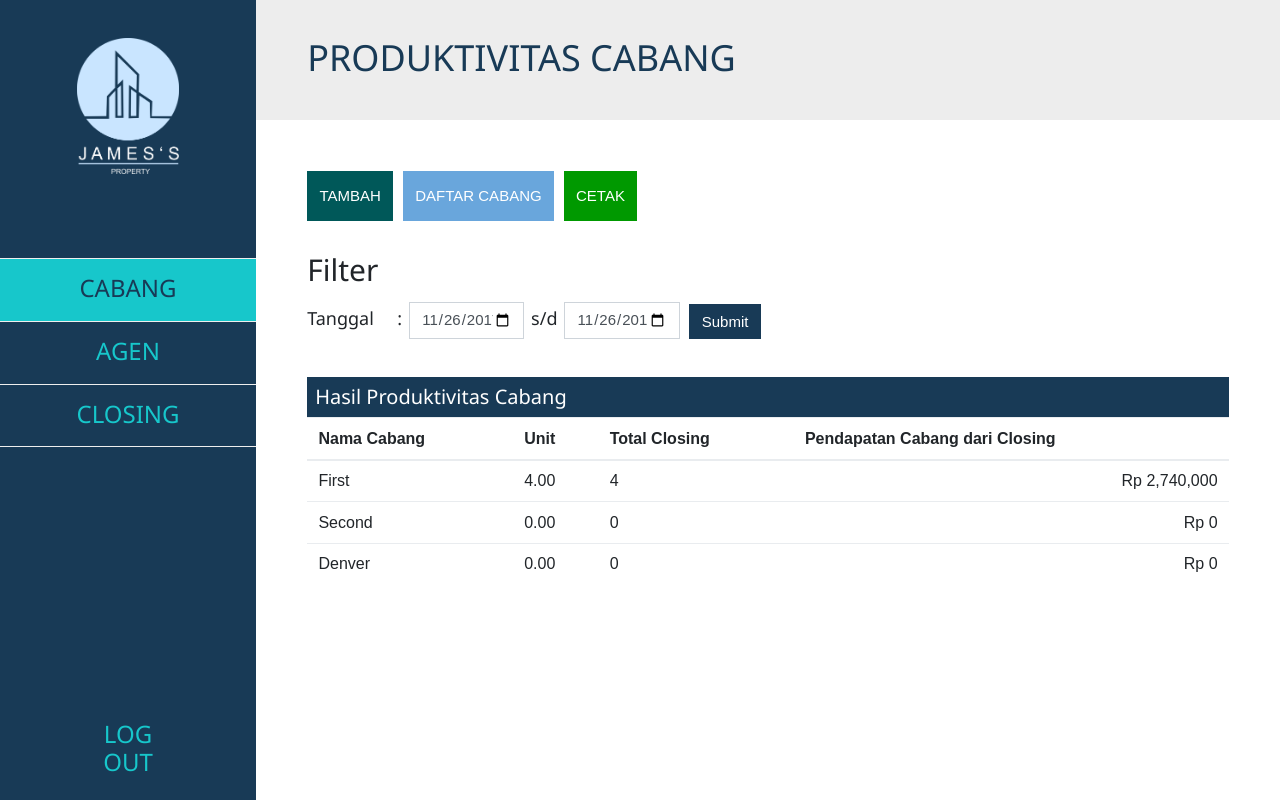
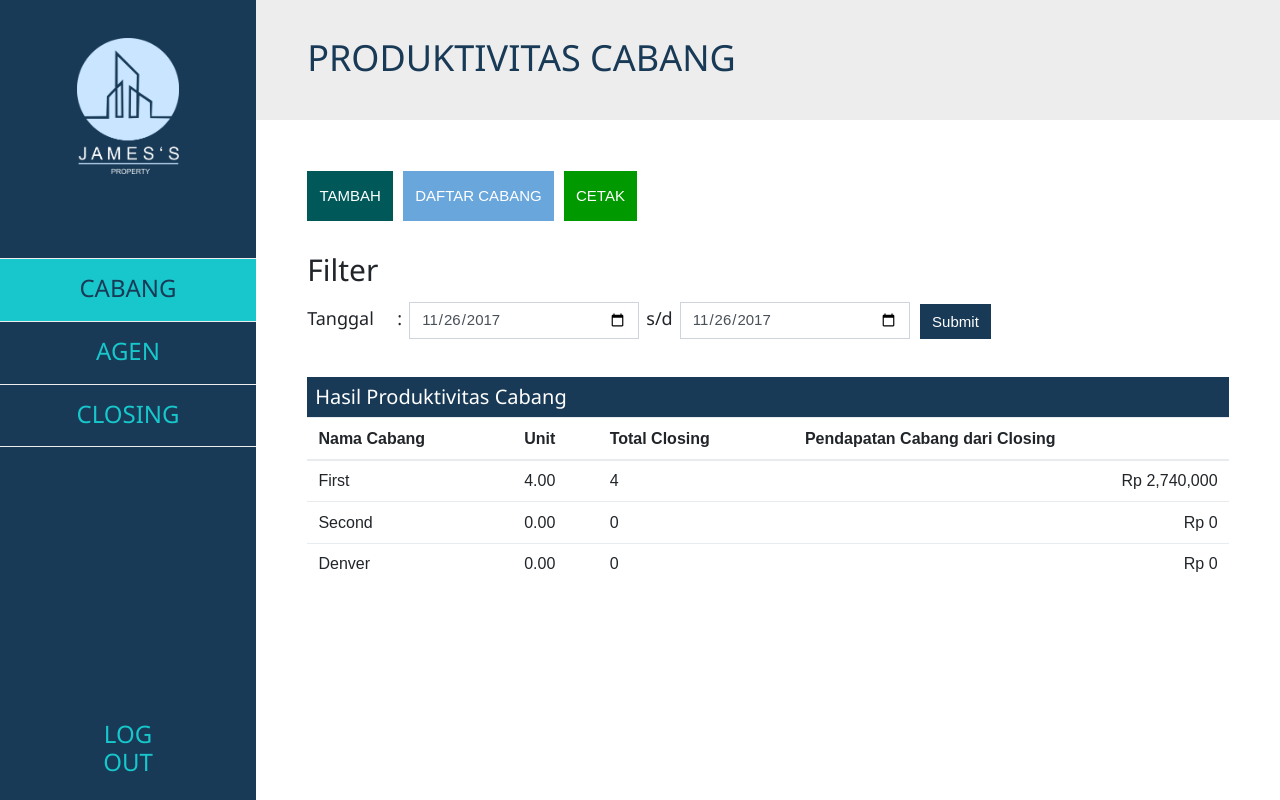
Before and after one commit to ViriusLevan/SoftwareEngineering_Project, a PHP site: page /kantormain.php in a window 1280 px wide. Run offline with PHP 8.4, Linux system fonts and the light colour scheme; a user stored in the database is signed in; data comes from the database, SQL or seed files in the repository; some libraries are stand-ins or nearby versions.

Commit message:
longer filterdate

```diff
--- a/agent_productivity.php
+++ b/agent_productivity.php
@@ -110,10 +110,10 @@
 					<form action=<?php echo htmlspecialchars($_SERVER["PHP_SELF"]); ?> method="post">
 						<h5 class="kantormainformlabel">Tanggal&nbsp;&nbsp;&nbsp;&nbsp;&nbsp;:</h5>
 						<input type="date" name="bfrDate"
-							id="startDate" value="<?php echo date('Y-m-d');?>" class="form-control kantormainselect">
+							id="startDate" value="<?php echo date('Y-m-d');?>" class="form-control filterdate">
 						<h5 class="kantormainformlabel">s/d</h5>
 						<input type="date" name="aftDate"
-							id="endDate" value="<?php echo date('Y-m-d');?>" class="form-control kantormainselect">
+							id="endDate" value="<?php echo date('Y-m-d');?>" class="form-control filterdate">
 						<input type="submit" name="submit" class="btn kantormainfiltersubmit">
 					</form>
 				</div>
--- a/closingmain.php
+++ b/closingmain.php
@@ -289,10 +289,10 @@
 					<form action="">
 						<h5 class="kantormainformlabel">Tanggal&nbsp;&nbsp;&nbsp;&nbsp;&nbsp;:</h5>
 						<input type="date" name="bfrDate"
-							id="startDate" value="2000-01-01" onchange="closingFilter()" class="form-control kantormainselect">
+							id="startDate" value="2000-01-01" onchange="closingFilter()" class="form-control filterdate">
 						<h5 class="kantormainformlabel">s/d</h5>
 						<input type="date" name="aftDate"
-							id="endDate" value="<?php echo date('Y-m-d');?>" onchange="closingFilter()" class="form-control kantormainselect">
+							id="endDate" value="<?php echo date('Y-m-d');?>" onchange="closingFilter()" class="form-control filterdate">
 						<!-- JS Not implemented YET -->
 						<br>
 						<script>
--- a/kantormain.php
+++ b/kantormain.php
@@ -51,10 +51,10 @@
 					<form action=<?php echo htmlspecialchars($_SERVER["PHP_SELF"]); ?> method="post">
 						<h5 class="kantormainformlabel">Tanggal&nbsp;&nbsp;&nbsp;&nbsp;&nbsp;:</h5>
 						<input type="date" name="bfrDate"
-							id="startDate" value="<?php echo date('Y-m-d');?>" class="form-control kantormainselect">
+							id="startDate" value="<?php echo date('Y-m-d');?>" class="form-control filterdate">
 						<h5 class="kantormainformlabel">s/d</h5>
 						<input type="date" name="aftDate"
-							id="endDate" value="<?php echo date('Y-m-d');?>" class="form-control kantormainselect">
+							id="endDate" value="<?php echo date('Y-m-d');?>" class="form-control filterdate">
 						<input type="submit" name="submit" class="btn kantormainfiltersubmit">
 					</form>
 				</div>
--- a/style.css
+++ b/style.css
@@ -39,6 +39,13 @@ body {
 .pull-right{
 	float: none;
 	text-align: right;
+}
+
+.filterdate{
+	margin: 3px;
+	width: 25%;
+	display: inline-block;
+	border-radius: 0;
 }
 /****************************************/
 .side{
```
